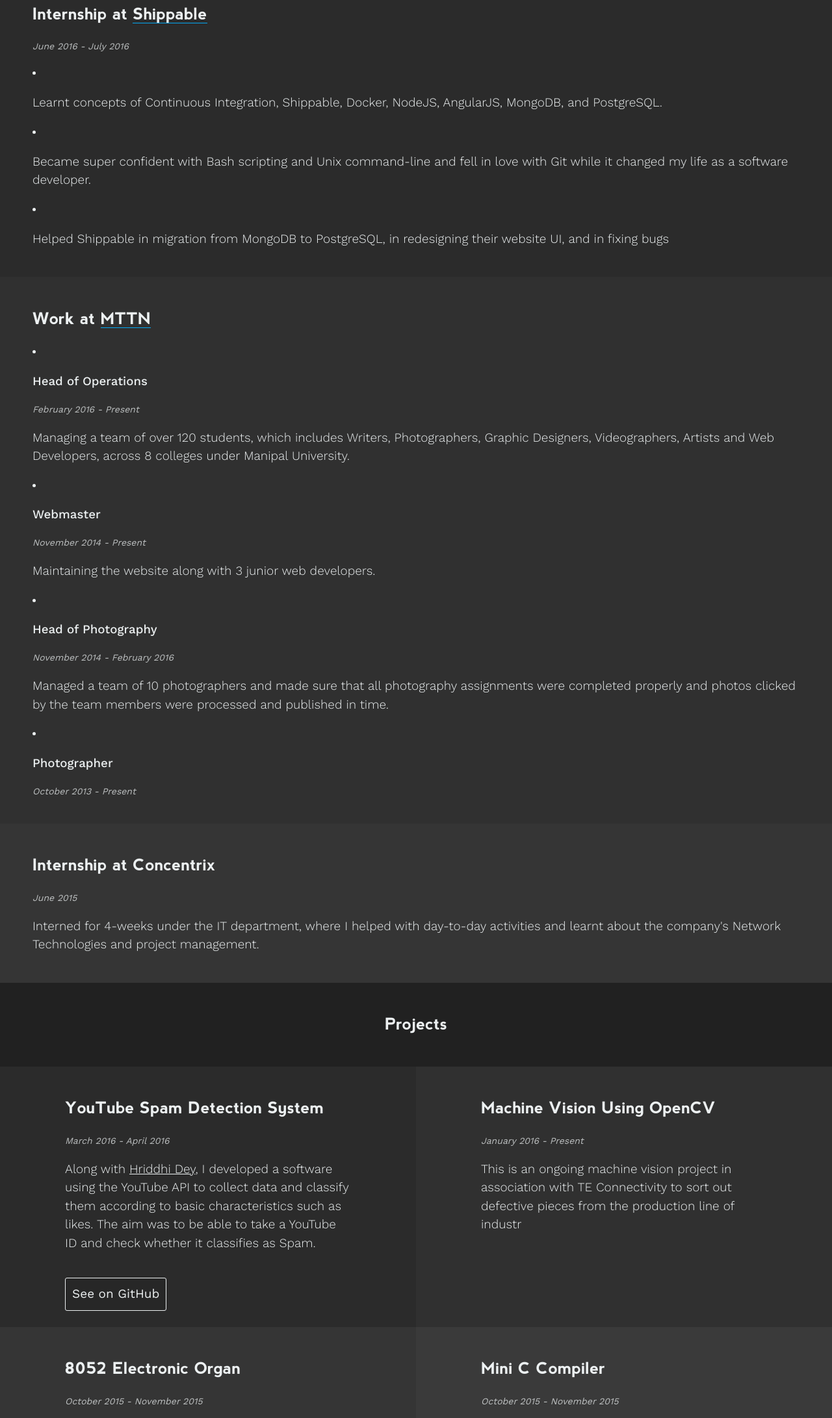
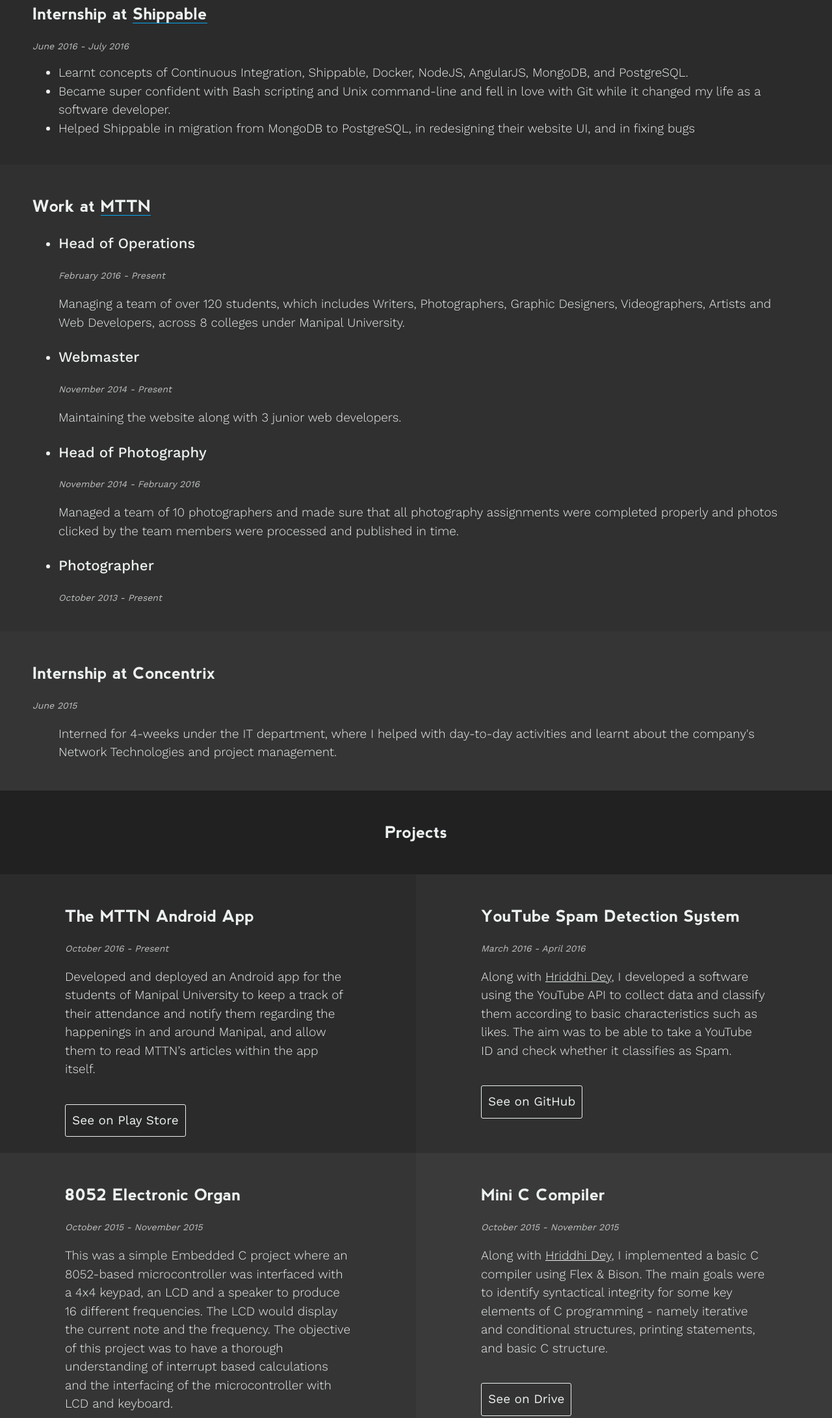
Before and after one commit to kashishgrover/kashishgrover.github.io, a plain HTML site: page index.html in a window 1280 px wide. Shown: the part 972-3155 px from the top of the page at 65% size. Drawn offline with nearby package versions, Linux system fonts and the light colour scheme.

Commit message:
Fixed the lists

```diff
--- a/codes/style.css
+++ b/codes/style.css
@@ -51,6 +51,12 @@
 
 h2 a:hover {
     color: #03a9f4;
+}
+
+ul li {
+    font-size: 19px;
+    font-weight: 300;
+    list-style-position: outside;
 }
 
 p {
--- a/index.html
+++ b/index.html
@@ -60,17 +60,17 @@
           </div>
           <p class="note">June 2016 - July 2016</p>
           <div class="blurb">
-            <p>
+          <ul>
               <li>
-                <p>Learnt concepts of Continuous Integration, Shippable, Docker, NodeJS, AngularJS, MongoDB, and PostgreSQL.</p>
+                Learnt concepts of Continuous Integration, Shippable, Docker, NodeJS, AngularJS, MongoDB, and PostgreSQL.
               </li>
               <li>
-                <p>Became super confident with Bash scripting and Unix command-line and fell in love with Git while it changed my life as a software developer.</p>
+                Became super confident with Bash scripting and Unix command-line and fell in love with Git while it changed my life as a software developer.
               </li>
               <li>
-                <p>Helped Shippable in migration from MongoDB to PostgreSQL, in redesigning their website UI, and in fixing bugs</p>
+                Helped Shippable in migration from MongoDB to PostgreSQL, in redesigning their website UI, and in fixing bugs
               </li>
-            </p>
+            </ul>
           </div>
         </section>
       </div>
@@ -79,6 +79,8 @@
           <div class="title">
             <h2>Work at <a target="_blank" href="http://manipalthetalk.org/">MTTN</a></h2>
           </div>
+
+        <ul>
           <div class="title">
             <li>
               <h3>Head of Operations</h3>
@@ -118,6 +120,7 @@
             </li>
           </div>
           <p class="note">October 2013 - Present</p>
+          </ul>
         </section>
       </div>
       <div id="concentrix">
@@ -127,7 +130,9 @@
           </div>
           <p class="note">June 2015</p>
           <div class="blurb">
+          <ul>
             <p>Interned for 4-weeks under the IT department, where I helped with day-to-day activities and learnt about the company's Network Technologies and project management.</p>
+            </ul>
           </div>
         </section>
       </div>
@@ -136,7 +141,17 @@
       <h2 class="ta-c">Projects</h2>
     </section>
     <div class="flexin">
-      <section class="folio tnm" id="ytsds">
+      <section class="folio tnm " id="ytsds">
+        <div class="title">
+          <h2>The MTTN Android App</h2>
+        </div>
+        <p class="note">October 2016 - Present</p>
+        <div class="blurb">
+          <p>Developed and deployed an Android app for the students of Manipal University to keep a track of their attendance and notify them regarding the happenings in and around Manipal, and allow them to read MTTN’s articles within the app itself.</p>
+        </div>
+        <a class="link" target="_blank" href="https://play.google.com/store/apps/details?id=com.woofs.kashishgrover.mttn">See on Play Store</a>
+      </section>
+      <section class="folio machinevision" id="machinevision">
         <div class="title">
           <h2>YouTube Spam Detection System</h2>
         </div>
@@ -144,16 +159,6 @@
         <div class="blurb">
           <p>Along with <a target="_blank" href="https://www.linkedin.com/in/hriddhi-dey-821795a4">Hriddhi Dey</a>, I developed a software using the YouTube API to collect data and classify them according to basic characteristics such as likes. The aim was to be able to take a YouTube ID and check whether it classifies as Spam. </p>
           <a class="link" target="_blank" href="https://github.com/hriddhidey/DWDM-Project">See on GitHub</a>
-        </div>
-      </section>
-      <section class="folio machinevision" id="machinevision">
-        <div class="title">
-          <h2>Machine Vision Using OpenCV</h2>
-        </div>
-        <p class="note">January 2016 - Present</p>
-        <div class="blurb">
-          <p>This is an ongoing machine vision project in association with TE Connectivity to sort out defective pieces from the production line of industr
-            </ial connectors through image processing in OpenCV and coding in C++.</p>
         </div>
       </section>
       <section class="folio embedded" id="embedded">
```
